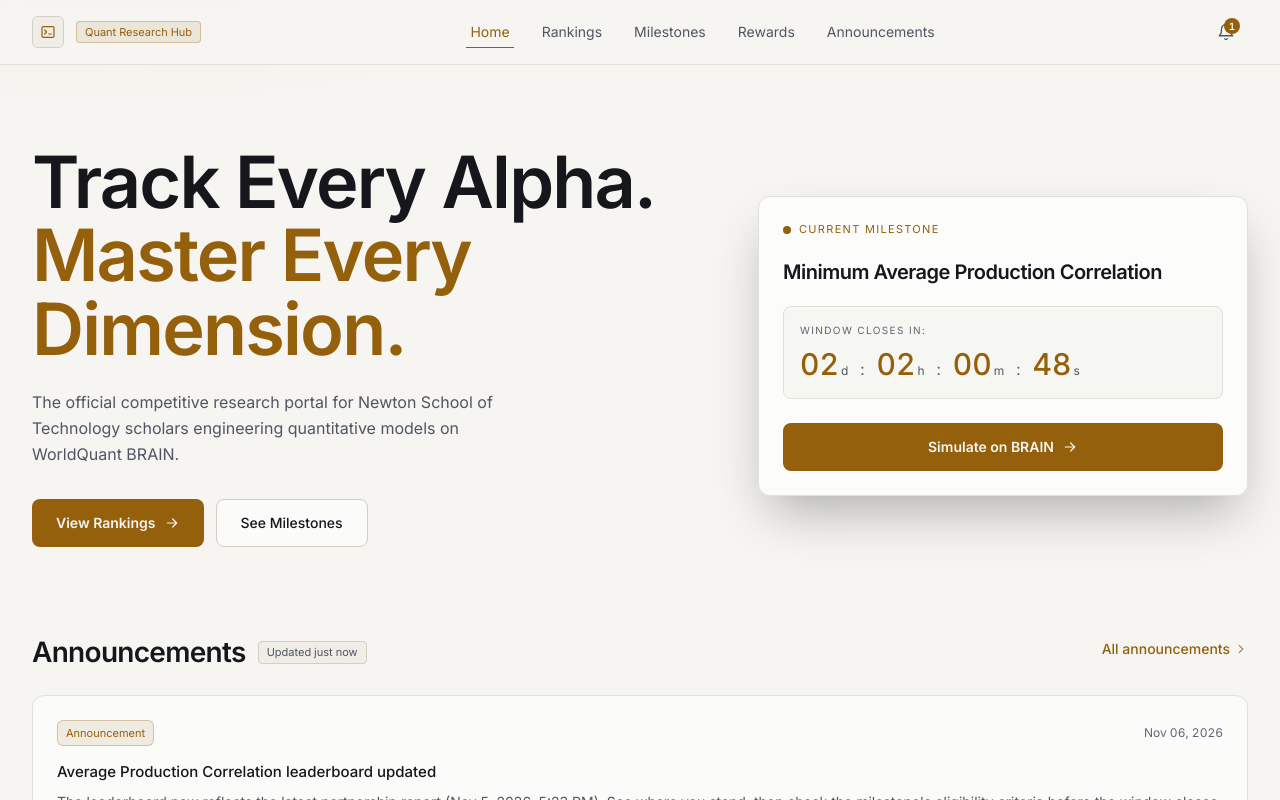
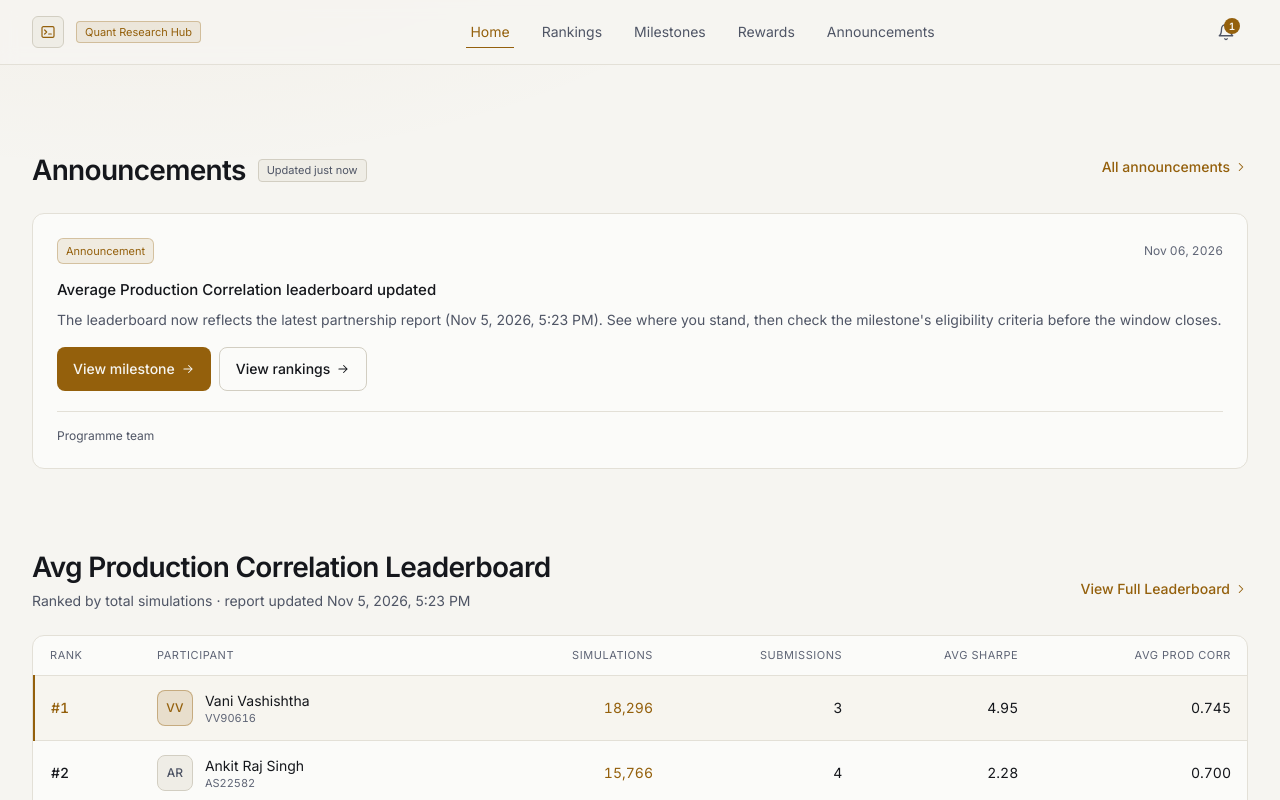
Before and after one commit to dipeshsingla0049/quant-programme-hub, a Next.js app: page / in a window 1280 px wide. Shown: the top 800 px of the page. Built offline with nearby package versions, Linux system fonts and the light colour scheme.

Commit message:
feat(home): start the home page at Announcements

```diff
--- a/app/page.tsx
+++ b/app/page.tsx
@@ -1,6 +1,5 @@
 import Link from "next/link";
 import { BulletinCard } from "@/components/BulletinCard";
-import { Countdown } from "@/components/Countdown";
 import { ArrowRight, Briefcase, MapPin, Star, Trophy } from "@/components/icons";
 import type { Opportunity } from "@/lib/types";
 import { LeaderboardTable } from "@/components/LeaderboardTable";
@@ -8,7 +7,6 @@ import { RelativeTime } from "@/components/RelativeTime";
 import { SectionHeading } from "@/components/SectionHeading";
 import {
   getBulletins,
-  getCurrentMilestone,
   getLeaderboard,
   getLeaders,
   getRewardsProgramme,
@@ -21,8 +19,7 @@ const OPPORTUNITY_ICON: Record<Opportunity["id"], typeof Star> = {
 };
 
 export default async function HomePage() {
-  const [milestone, bulletins, leaders, programme, report] = await Promise.all([
-    getCurrentMilestone(),
+  const [bulletins, leaders, programme, report] = await Promise.all([
     getBulletins(3),
     getLeaders(5),
     getRewardsProgramme(),
@@ -33,57 +30,11 @@ export default async function HomePage() {
 
   return (
     <>
-      {/* Hero */}
-      <section className="grid gap-10 pb-20 pt-14 sm:pt-20 lg:grid-cols-[1.4fr_1fr] lg:items-center">
-        <div>
-          <h1 className="font-semibold tracking-tight text-5xl leading-[1.02] tracking-tight text-fg sm:text-6xl lg:text-7xl">
-            Track Every Alpha.
-            <br />
-            <em className="not-italic text-gold">Master Every Dimension.</em>
-          </h1>
-          <p className="mt-6 max-w-lg text-[15px] leading-relaxed text-muted sm:text-base">
-            The official competitive research portal for Newton School of Technology scholars engineering
-            quantitative models on WorldQuant BRAIN.
-          </p>
-          <div className="mt-8 flex flex-wrap gap-3">
-            <Link
-              href="/rankings"
-              className="inline-flex min-h-12 items-center gap-2 rounded-lg bg-gold px-6 text-sm font-semibold text-ink transition hover:bg-gold/90"
-            >
-              View Rankings <ArrowRight size={16} />
-            </Link>
-            <Link
-              href="/milestones"
-              className="inline-flex min-h-12 items-center rounded-lg border border-line-2 bg-panel/60 px-6 text-sm font-medium text-fg transition hover:border-muted"
-            >
-              See Milestones
-            </Link>
-          </div>
-        </div>
-
-        <aside className="rounded-xl border border-line bg-panel/70 p-6 shadow-2xl shadow-black/30">
-          <p className="flex items-center gap-2 tabular-nums text-[11px] uppercase tracking-[0.12em] text-gold">
-            <span className="size-2 rounded-full bg-gold" />
-            Current Milestone
-          </p>
-          <h2 className="mt-5 font-semibold tracking-tight text-xl text-fg">{milestone.title}</h2>
-          <div className="mt-5 rounded-lg border border-line bg-ink/80 p-4">
-            <p className="mb-2 tabular-nums text-[10px] uppercase tracking-[0.14em] text-dim">Window closes in:</p>
-            <Countdown target={milestone.closesAt} />
-          </div>
-          <a
-            href={milestone.actionHref}
-            target="_blank"
-            rel="noreferrer"
-            className="mt-6 inline-flex min-h-12 w-full items-center justify-center gap-2 rounded-lg bg-gold text-sm font-semibold text-ink transition hover:bg-gold/90"
-          >
-            {milestone.actionLabel} on BRAIN <ArrowRight size={16} />
-          </a>
-        </aside>
-      </section>
+      {/* The page opens on announcements; this heading names the page for screen readers. */}
+      <h1 className="sr-only">Quant Research Hub</h1>
 
       {/* Bulletins */}
-      <section className="pb-20">
+      <section className="pb-20 pt-14 sm:pt-20">
         <SectionHeading
           title="Announcements"
           badge={
```
